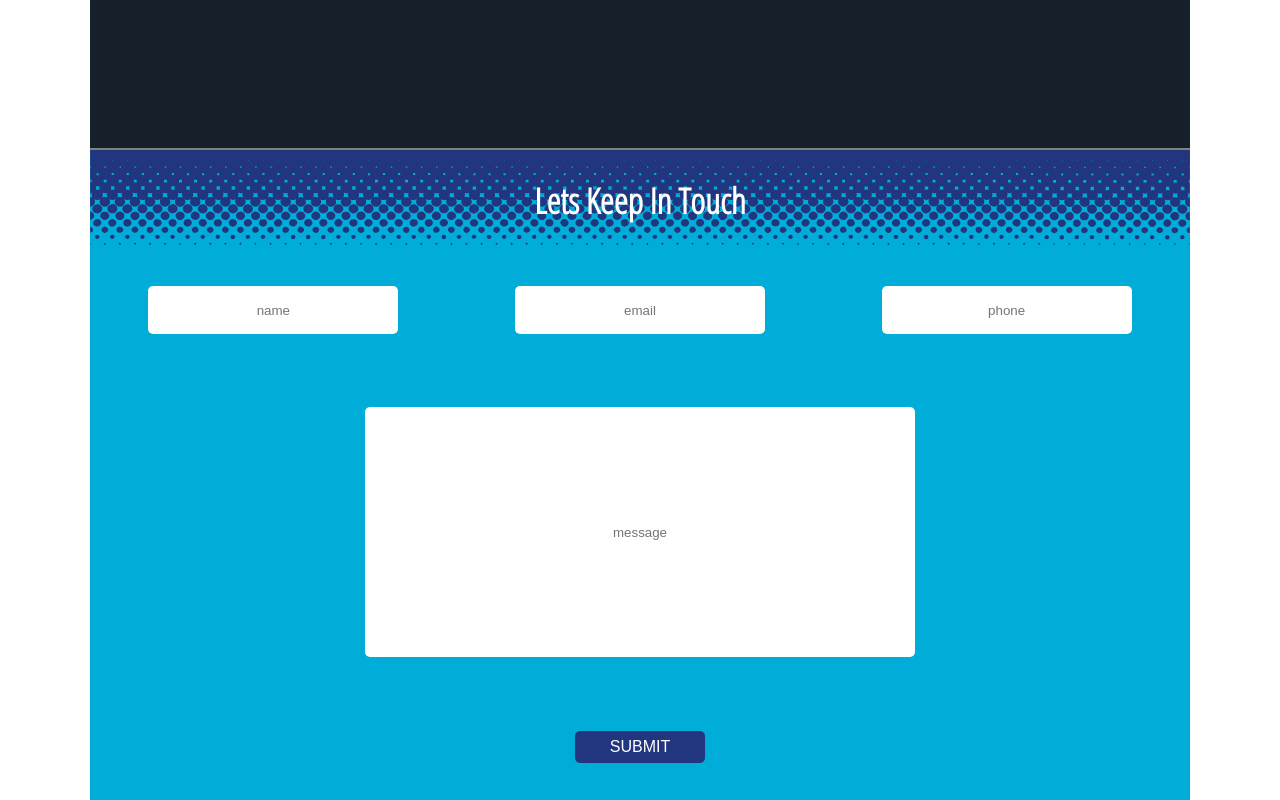
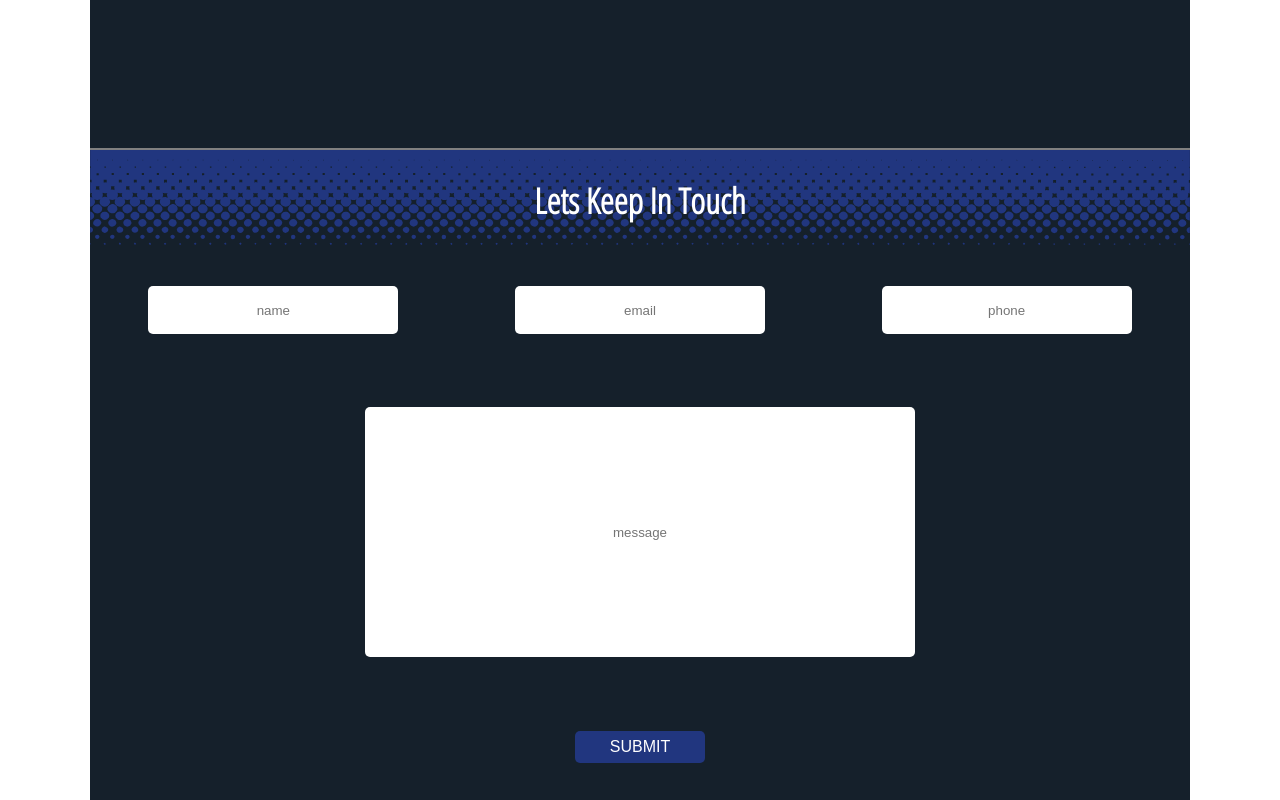
Before and after one commit to luisocasio/svelte-portfolio, a Svelte app: page / in a window 1280 px wide. Shown: the part 2094-2894 px from the top of the page. Built offline with nearby package versions, Linux system fonts and the light colour scheme; a web font is replaced by a local one.

Commit message:
changed foote bg color

```diff
--- a/src/components/Footer.svelte
+++ b/src/components/Footer.svelte
@@ -7,7 +7,7 @@
     bottom: 0;
     width: 100%;
     height: 550px;
-    background-color: #00add8;
+    background-color: #15202b;
     display: flex;
     flex-direction: column;
     justify-content: space-around;
@@ -31,7 +31,7 @@
     position: relative;
     text-align: center;
     color: white;
-    background-color: #00add8;
+    background-color: #15202b;
   }
   #header_title {
     position: absolute;
```
